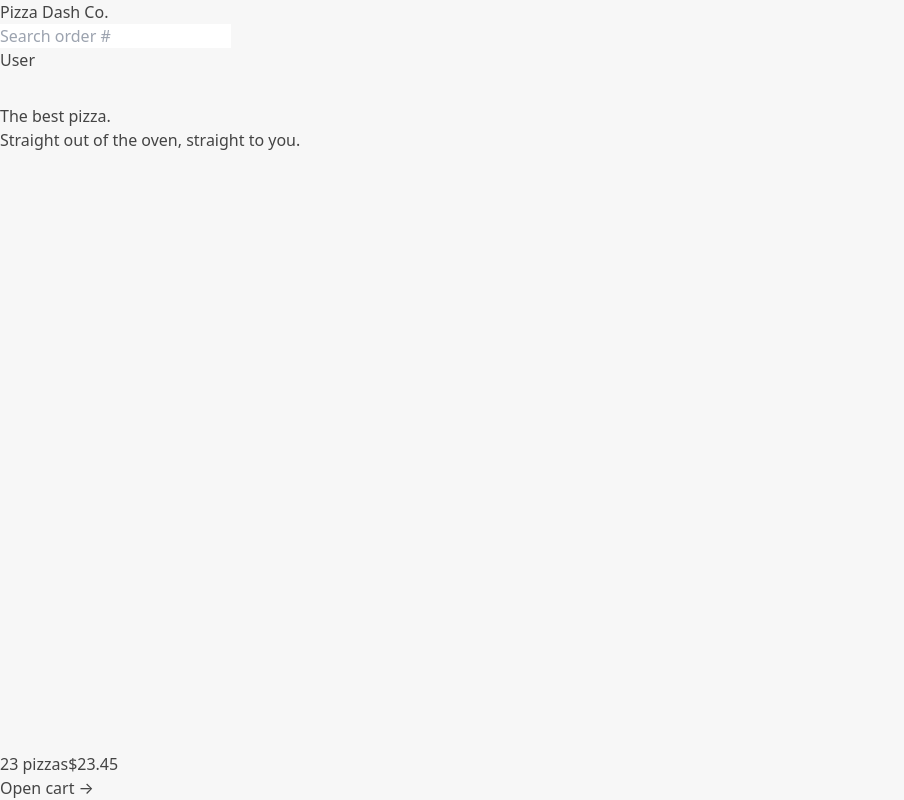
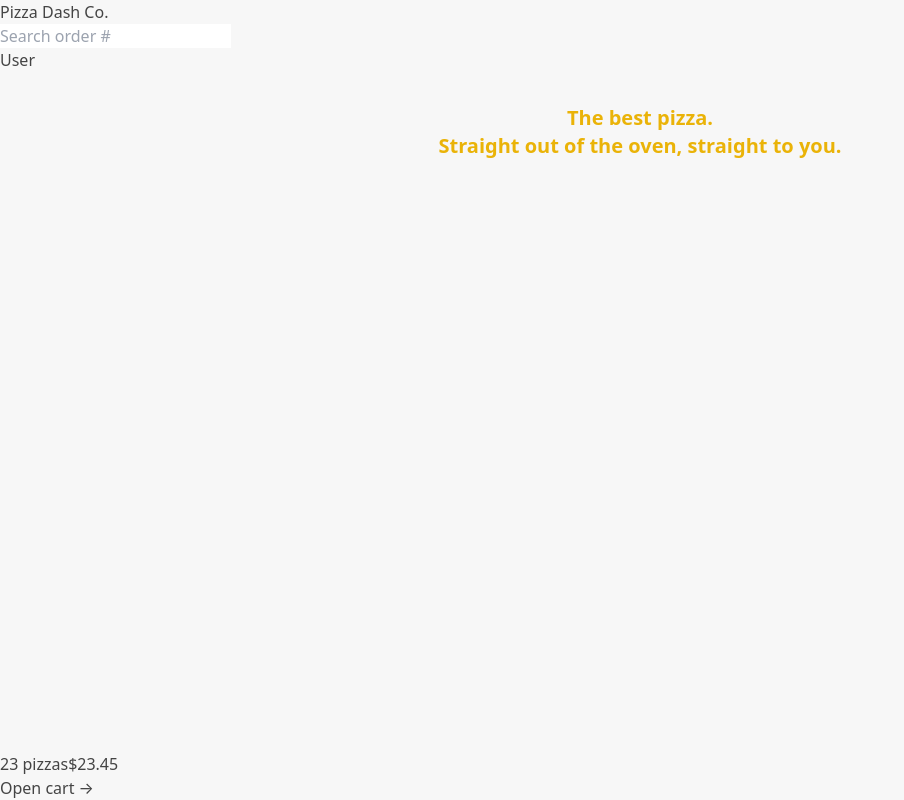
Before and after one commit to vibraniumSwaleh/pizza-dash, a React (Vite) app: page / in a window 1280 px wide. Shown: the whole page, without its empty margins (0-904 px from the left). Built offline with nearby package versions, Linux system fonts and the light colour scheme.

Commit message:
complete tailwind css, tailwind prettier plugin setup

```diff
--- a/package.json
+++ b/package.json
@@ -25,6 +25,8 @@
     "eslint-plugin-react-hooks": "^4.6.0",
     "eslint-plugin-react-refresh": "^0.4.3",
     "postcss": "^8.5.1",
+    "prettier": "^3.4.2",
+    "prettier-plugin-tailwindcss": "^0.6.10",
     "tailwindcss": "^3.4.17",
     "vite": "^4.4.5",
     "vite-plugin-eslint": "^1.8.1"
--- a/src/ui/Home.jsx
+++ b/src/ui/Home.jsx
@@ -1,7 +1,7 @@
 function Home() {
   return (
     <div>
-      <h1>
+      <h1 className="text-center text-xl font-semibold text-yellow-500">
         The best pizza.
         <br />
         Straight out of the oven, straight to you.
```
Also changed, not shown: 2 other files (tests, documents, lock files or other folders).
